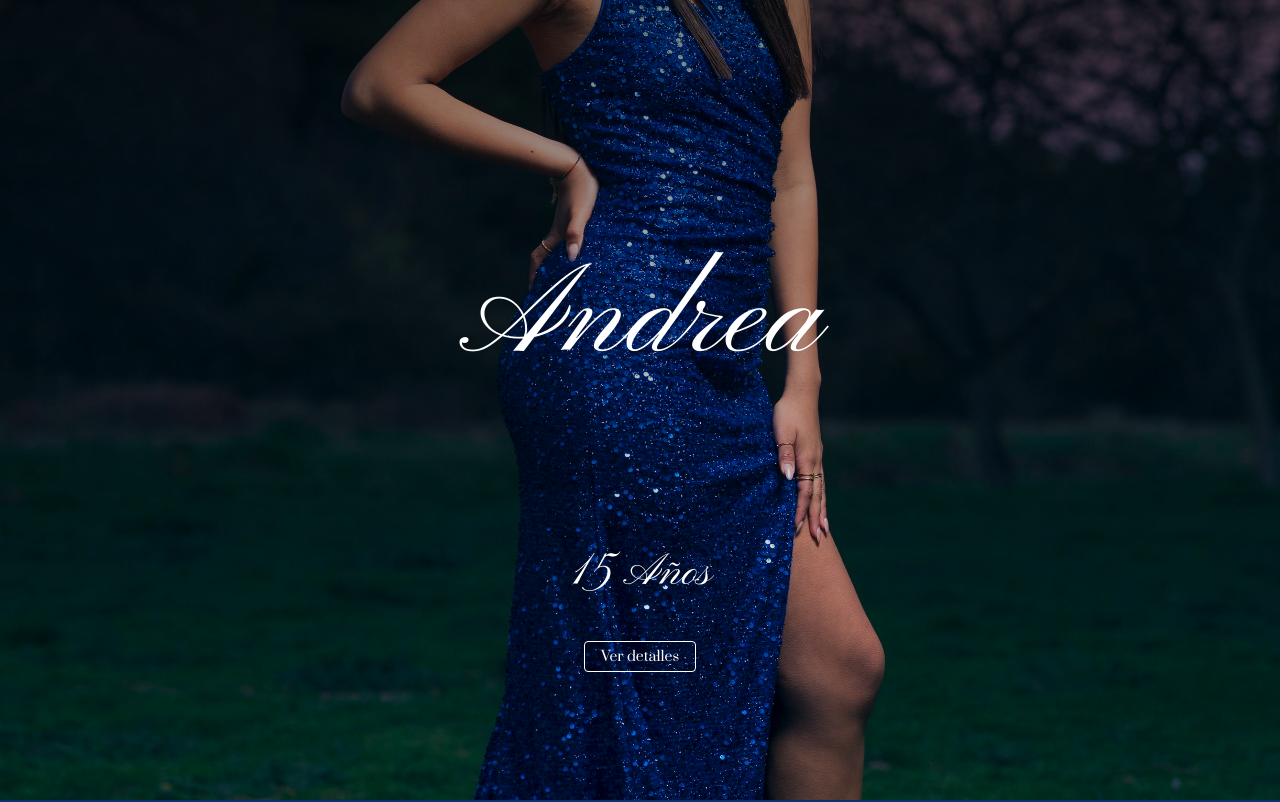
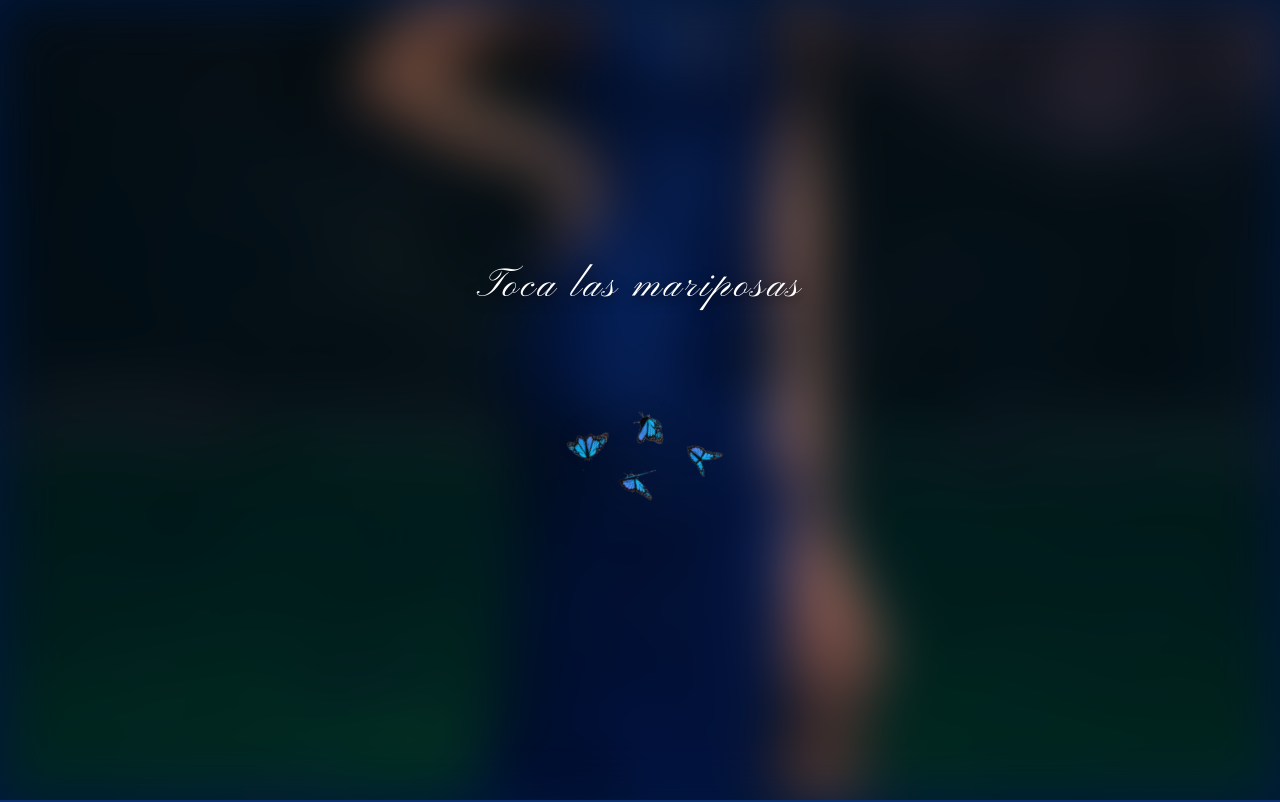
Before and after one commit to AlejandroBermudez90s/Andrea-15, a React (Vite) app: page /#atrapado in a window 1280 px wide. Shown: the top 802 px of the page. Built offline with nearby package versions, Linux system fonts and the light colour scheme; a web font is replaced by a local one.

Commit message:
Portada ultra mejorada

```diff
--- a/src/componentes/Cabecera/Cabecera.css
+++ b/src/componentes/Cabecera/Cabecera.css
@@ -7,35 +7,149 @@
     height: 100vh;
     background-color: rgb(0, 23, 61);
 
+    display: flex;
+    flex-direction: column;
+    justify-content: space-between;
+    align-items: center;
+
+    margin: 0;
+    padding: 0;
+    overflow: hidden;
+
+    color: white;
+    text-align: center;
+    position: relative;
+}
+
+/* Fondo con imagen - ESTE elemento tendrá el blur */
+.cabecera::before {
+    content: '';
+    position: absolute;
+    top: 0;
+    left: 0;
+    width: 100%;
+    height: 100%;
     background-image: linear-gradient(rgba(0, 0, 0, 0.5), rgba(0, 0, 0, 0)),
         url('/src/assets/portada.jfif');
     background-size: cover;
     background-position: center;
     background-repeat: no-repeat;
+    filter: blur(30px); /* Blur inicial */
+    transition: filter 2s ease-out;
+    z-index: 0;
+}
 
+/* Cuando se hace clic - quita el blur */
+.cabecera.focused::before {
+    filter: blur(0px);
+}
+
+/* ============================================
+  INTRO OVERLAY - MARIPOSA
+   ============================================ */
+
+.intro-overlay {
+    position: absolute;
+    top: 0;
+    left: 0;
+    width: 100%;
+    height: 100%;
     display: flex;
     flex-direction: column;
-    justify-content: space-between; /* Separa .texto y .boton */
+    justify-content: center;
     align-items: center;
+    z-index: 100;
+    animation: fadeIn 3s ease-in;
+}
 
-    margin: 0;
-    padding: 0;
-    overflow: hidden; /* Previene scroll horizontal */
+@keyframes fadeIn {
+    from {
+        opacity: 0;
+    }
+    to {
+        opacity: 1;
+    }
+}
 
-    color: white;
-    text-align: center;
+/* Texto "Toca la mariposa" - SIN BLUR */
+.intro-text {
+    font-family: "Pinyon Script", cursive;
+    font-size: 2.5em !important;
+    color: rgba(255, 255, 255, 1);
+    margin-bottom: 3rem;
+		letter-spacing: 0.2rem;
+    text-shadow: 0 4px 12px rgba(0, 0, 0, 0.8);
+    animation: pulse 3s ease-in-out infinite;
+}
+
+@keyframes pulse {
+    0%, 100% {
+        opacity: 0.9;
+        transform: scale(1);
+    }
+    50% {
+        opacity: 1;
+        transform: scale(1);
+    }
+}
+
+/* Mariposa - SIN BLUR - animación de giro lento */
+.butterfly {
+    width: 1em;
+    height: 1em;
+    cursor: pointer;
+    filter: drop-shadow(0 8px 24px rgba(0, 0, 0, 0.6));
+    animation: rotateButterfly 20s linear infinite;
+    transition: transform 0.3s ease;
+}
+
+.butterfly:hover {
+    transform: scale(1.15);
+}
+
+@keyframes rotateButterfly {
+    0% {
+        transform: rotate(0deg);
+    }
+    100% {
+        transform: rotate(360deg);
+    }
+}
+
+/* ============================================
+  CONTENIDO PRINCIPAL - TRANSICIÓN ELEGANTE
+   ============================================ */
+
+.main-content {
+    width: 100%;
+    height: 100%;
+    display: flex;
+    flex-direction: column;
+    justify-content: space-between;
+    opacity: 0;
+    transform: translateY(40px);
+    pointer-events: none;
+    transition: opacity 4s ease-out 1s, transform 3s ease-out 1s;
+    position: relative;
+    z-index: 10;
+}
+
+.main-content.visible {
+    opacity: 1;
+    transform: translateY(0);
+    pointer-events: all;
 }
 
 .texto {
-    margin-top: 30vh; /* Empuja el nombre hacia abajo */
+    margin-top: 30vh;
 }
 
 .boton {
-    margin-bottom: 15vh; /* Empuja el botón hacia arriba desde abajo */
+    margin-bottom: 15vh;
 }
 
 /* ============================================
-   TIPOGRAFÍA RESPONSIVE CON VW
+  TIPOGRAFÍA RESPONSIVE CON VW
    ============================================ */
 
 .andrea {
@@ -59,7 +173,7 @@
 }
 
 /* ============================================
-   BOTÓN
+  BOTÓN
    ============================================ */
 
 .btn-outline-light {
@@ -82,11 +196,20 @@
 }
 
 /* ============================================
-   RESPONSIVE
+  RESPONSIVE
    ============================================ */
 
-/* Móviles pequeños (iPhone SE, etc) */
+/* Móviles pequeños */
 @media (max-width: 375px) {
+    .intro-text {
+        font-size: 2rem;
+    }
+
+    .butterfly {
+        width: 100px;
+        height: 100px;
+    }
+
     .texto {
         margin-top: 3vh;
     }
@@ -106,6 +229,15 @@
 
 /* Móviles normales */
 @media (min-width: 376px) and (max-width: 768px) {
+    .intro-text {
+        font-size: 2.5rem;
+    }
+
+    .butterfly {
+        width: 120px;
+        height: 120px;
+    }
+
     .texto {
         margin-top: 4vh;
     }
@@ -144,6 +276,11 @@
 
 /* Desktops pequeños */
 @media (min-width: 1025px) and (max-width: 1440px) {
+    .butterfly {
+        width: 180px;
+        height: 180px;
+    }
+
     .texto {
         margin-top: 32vh;
     }
@@ -163,6 +300,11 @@
 
 /* Desktops grandes */
 @media (min-width: 1441px) {
+    .butterfly {
+        width: 200px;
+        height: 200px;
+    }
+
     .texto {
         margin-top: 35vh;
     }
@@ -172,7 +314,7 @@
     }
 
     .andrea {
-        font-size: 12rem; /* Tamaño fijo máximo */
+        font-size: 12rem;
     }
 
     .andrea2 {
--- a/src/componentes/Cabecera/Cabecera.jsx
+++ b/src/componentes/Cabecera/Cabecera.jsx
@@ -1,12 +1,32 @@
+import { useState } from 'react'
 import './Cabecera.css'
 
 const Cabecera = () => {
+    const [hasClicked, setHasClicked] = useState(false)
+
+    const handleButterflyClick = () => {
+        setHasClicked(true)
+    }
 
     return (
-		<div className="cabecera">
+        <div className={`cabecera ${hasClicked ? 'focused' : 'blurred'}`}>
+            {/* Pantalla de intro con mariposa */}
+            {!hasClicked && (
+                <div className="intro-overlay">
+                    <p className="intro-text">Toca las mariposas</p>
+                    <img
+                        src="/src/assets/mariposas_gif.gif"
+                        alt="Mariposa"
+                        className="butterfly"
+                        onClick={handleButterflyClick}
+                    />
+                </div>
+            )}
+
+            {/* Contenido principal - aparece después del clic */}
+            <div className={`main-content ${hasClicked ? 'visible' : ''}`}>
                 <div className="texto">
                     <h1 className="andrea">Andrea</h1>
-
                 </div>
                 <div className='boton'>
                     <h2 className="andrea2">15 Años</h2>
@@ -15,6 +35,7 @@ const Cabecera = () => {
                     </a>
                 </div>
             </div>
+        </div>
     )
 }
 
```
Also changed, not shown: src/assets/mariposas_gif.gif (added), src/componentes/TextoIntroduccion/TextoIntroduccion.css (added), src/componentes/TextoIntroduccion/TextoIntroduccion.jsx (added). Lines whose indentation alone changed are shown as unchanged.
